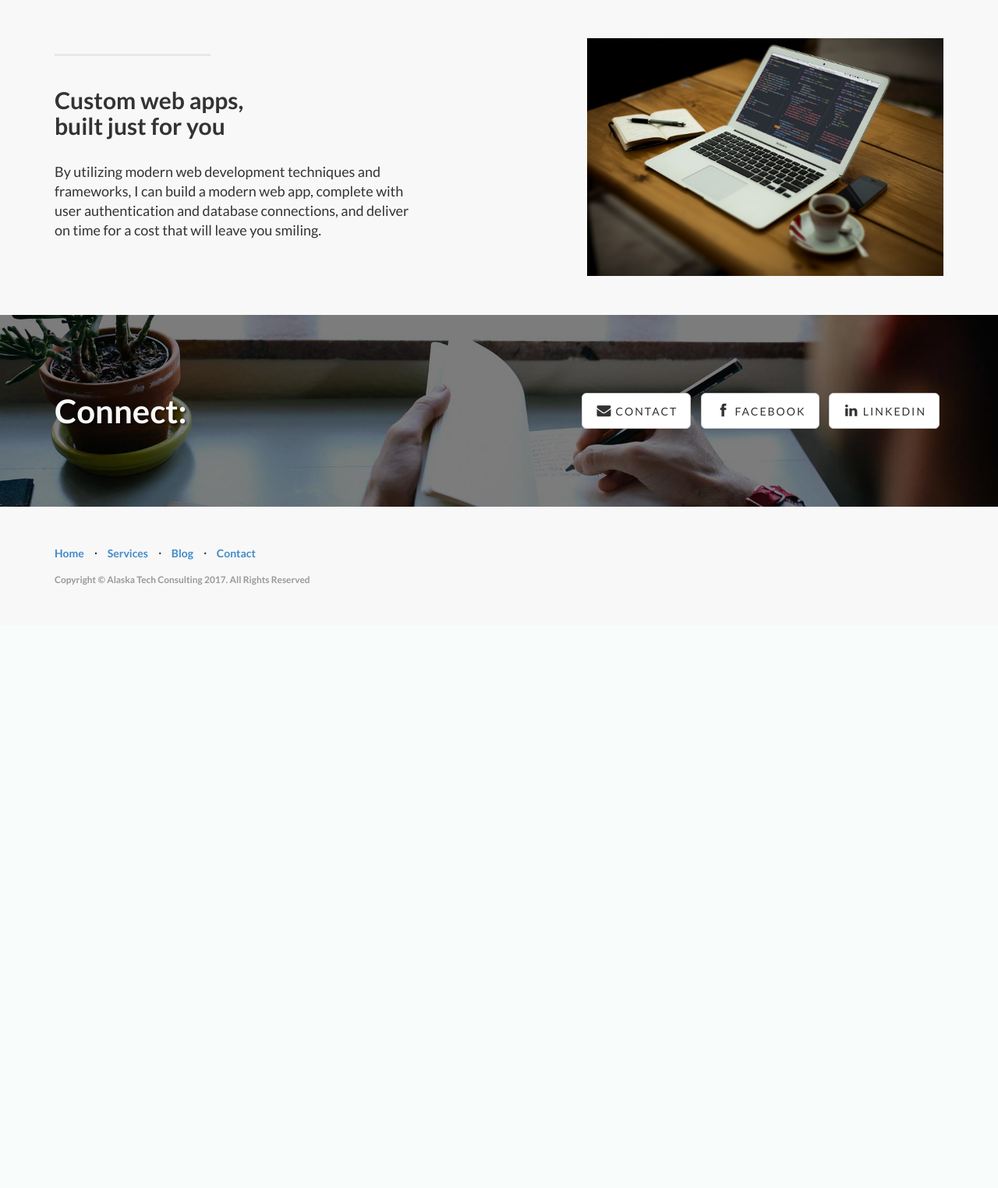
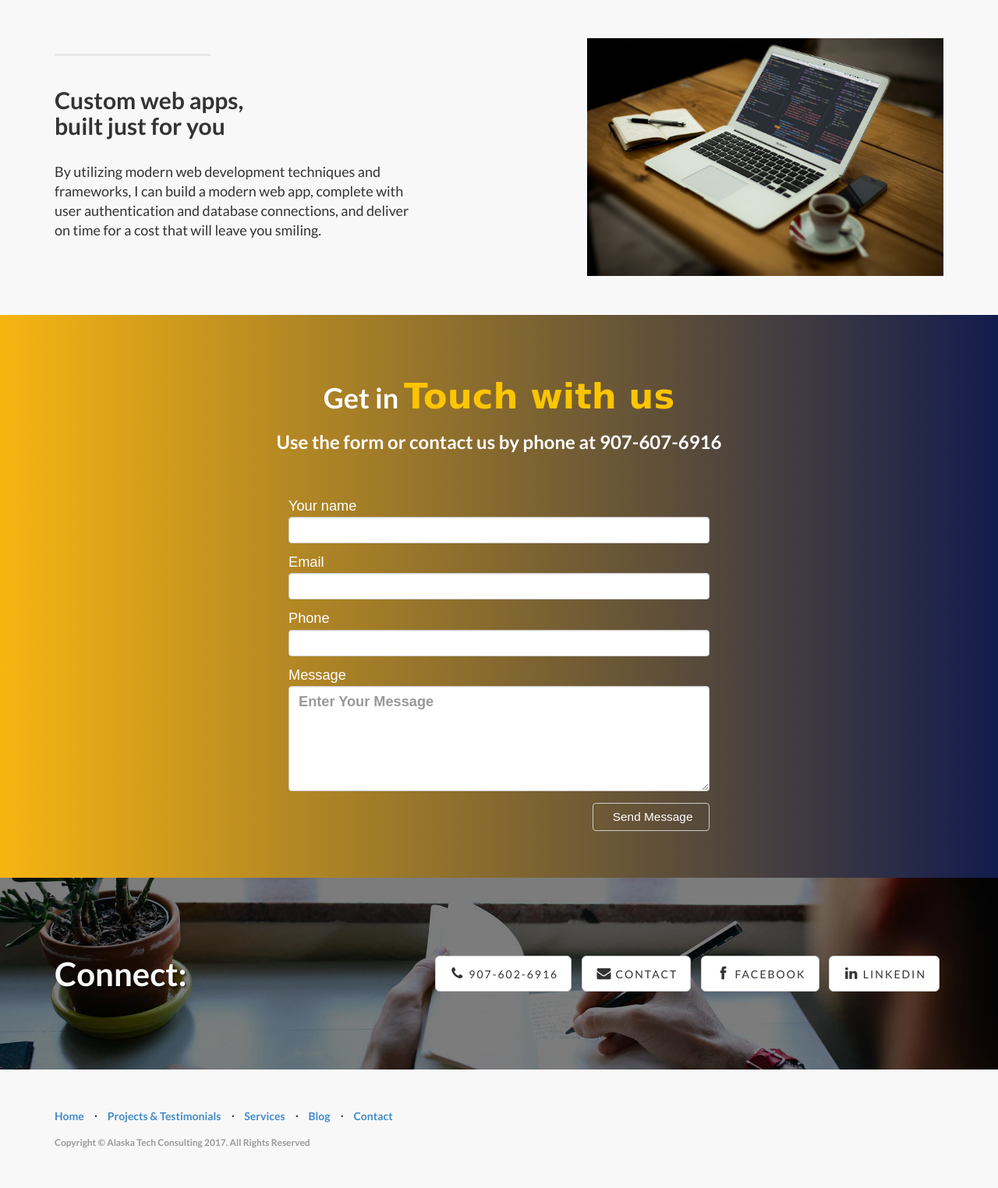
Before and after one commit to paulmoliva/alaskaTechConsulting, a Flask app: page / in a window 1280 px wide. Shown: the part 1955-3479 px from the top of the page at 78% size. Before the commit the page ends 2706 px from the top, so only its background shows below. Run offline with Flask 2, Linux system fonts and the light colour scheme; some libraries are stand-ins or nearby versions.

```diff
--- a/application.py
+++ b/application.py
@@ -20,6 +20,11 @@ def services():
 @application.route('/contact')
 def contact():
     return flask.render_template('contact.html')
+
+
+@application.route('/portfolio')
+def portfolio():
+    return flask.render_template('portfolio.html')
 
 
 @application.route('/form-submit', methods=['POST'])
--- a/static/css/custom.css
+++ b/static/css/custom.css
@@ -3,7 +3,7 @@
 }
 
 .navbar-default {
-    background-color: rgba(22,22,22,0.5);
+    background-color: rgba(22,22,22,0.75);
     border-color: transparent;
 }
 
@@ -26,8 +26,8 @@
   width: 100%;
   width: 100vw;
   background: #3a6186; /* fallback for old browsers */
-  background: -webkit-linear-gradient(to left, #3a6186 , #89253e); /* Chrome 10-25, Safari 5.1-6 */
-  background: linear-gradient(to left, #3a6186 , #89253e); /* W3C, IE 10+/ Edge, Firefox 16+, Chrome 26+, Opera 12+, Safari 7+ */
+  background: -webkit-linear-gradient(to left, #121c4d , #f7b512); /* Chrome 10-25, Safari 5.1-6 */
+  background: linear-gradient(to left, #121c4d , #f7b512); /* W3C, IE 10+/ Edge, Firefox 16+, Chrome 26+, Opera 12+, Safari 7+ */
     color : #fff;
 }
 .contact-section{
@@ -64,5 +64,4 @@ textarea.form-control {
   width: 150px;
   background-color: transparent;
   color: #fff;
-
 }
--- /dev/null
+++ b/templates/contact-form.html
@@ -0,0 +1,60 @@
+<section id="contact">
+    <div class="section-content">
+      <h1 class="section-header">Get in <span class="content-header wow fadeIn " data-wow-delay="0.2s" data-wow-duration="2s"> Touch with us</span></h1>
+      <h3>Use the form or contact us by phone at 907-607-6916</h3>
+    </div>
+    <div class="contact-section">
+    <div class="container" id="contact-container">
+      <form id="contact-form">
+        <div class="col-md-6 col-md-offset-3">
+            <div class="form-group">
+              <label for="exampleInputUsername">Your name</label>
+              <input type="text" class="form-control" id="name-input">
+            </div>
+            <div class="form-group">
+              <label for="exampleInputEmail">Email</label>
+              <input type="email" class="form-control" id="email-input">
+            </div>
+            <div class="form-group">
+              <label for="telephone">Phone</label>
+              <input type="tel" class="form-control" id="phone-input">
+            </div>
+            <div class="form-group">
+              <label for ="description"> Message</label>
+              <textarea  class="form-control" id="message-input" placeholder="Enter Your Message"></textarea>
+            </div>
+            <div>
+              <button type="button" class="btn btn-default submit"><i class="fa fa-paper-plane" aria-hidden="true"></i>  Send Message</button>
+            </div>
+          </div>
+      </form>
+    </div>
+  </section>
+
+  <script>
+    $('.submit').on('click', e => {
+      e.preventDefault();
+      $(e.target).prop("disabled", true);
+      const name = $('#name-input').val();
+      const email = $('#email-input').val();
+      const phone = $('#phone-input').val();
+      const message = $('#message-input').val();
+      $.ajax({
+        url:'/form-submit',
+        method: 'POST',
+        data: JSON.stringify({
+          name: name,
+          email: email,
+          phone: phone,
+          message: message
+        }),
+        contentType: 'application/json',
+        success: () => {
+          const formElement = $('#contact-form')
+          formElement.animate({height: 0}, 500);
+          setTimeout( () => formElement.remove(), 450);
+          $('#contact-container').append(`<h3 style="text-align: center;">Thanks! We will be in touch soon.</h3>`)
+        }
+      })
+    })
+  </script>
--- a/templates/footer.html
+++ b/templates/footer.html
@@ -3,11 +3,13 @@
     <div class="container">
 
         <div class="row">
-            <div class="col-lg-6">
+            <div class="col-lg-4">
                 <h2>Connect:</h2>
             </div>
-            <div class="col-lg-6">
+            <div class="col-lg-8">
                 <ul class="list-inline banner-social-buttons">
+                    <li><a href="/contact" class="btn btn-default btn-lg"><i class="fa fa-phone fa-fw"></i> <span class="network-name">907-602-6916</span></a>
+                    </li>
                     <li><a href="/contact" class="btn btn-default btn-lg"><i class="fa fa-envelope fa-fw"></i> <span class="network-name">Contact</span></a>
                     </li>
                     <li><a href="https://www.facebook.com/AlaskaTechConsulting/" target="_blank" class="btn btn-default btn-lg"><i class="fa fa-facebook fa-fw"></i> <span class="network-name">Facebook</span></a>
@@ -34,6 +36,10 @@
                     </li>
                     <li class="footer-menu-divider">&sdot;</li>
                     <li>
+                        <a href="/portfolio">Projects & Testimonials</a>
+                    </li>
+                    <li class="footer-menu-divider">&sdot;</li>
+                    <li>
                         <a href="/services">Services</a>
                     </li>
                     <li class="footer-menu-divider">&sdot;</li>
--- a/templates/home.html
+++ b/templates/home.html
@@ -13,7 +13,10 @@
                     <hr class="intro-divider">
                     <ul class="list-inline intro-social-buttons">
                         <li>
-                            <a href="mailto:paulmoliva+aktech@gmail.com" class="btn btn-default btn-lg"><i class="fa fa-envelope fa-fw"></i> <span class="network-name">Email</span></a>
+                            <a href="/contact" class="btn btn-default btn-lg"><i class="fa fa-phone fa-fw"></i> <span class="network-name">907-602-6916</span></a>
+                        </li>
+                        <li>
+                            <a href="/contact" class="btn btn-default btn-lg"><i class="fa fa-envelope fa-fw"></i> <span class="network-name">Email</span></a>
                         </li>
                         <li>
                             <a href="https://www.facebook.com/AlaskaTechConsulting/" target="_blank" class="btn btn-default btn-lg"><i class="fa fa-facebook fa-fw"></i> <span class="network-name">Facebook</span></a>
@@ -115,4 +118,7 @@
 
 </div>
 <!-- /.content-section-a -->
+
+{% include 'contact-form.html' %}
+
 {% endblock %}
--- a/templates/navbar.html
+++ b/templates/navbar.html
@@ -13,9 +13,9 @@
         <!-- Collect the nav links, forms, and other content for toggling -->
         <div class="collapse navbar-collapse navbar-right navbar-ex1-collapse">
             <ul class="nav navbar-nav">
-                <!--<li>-->
-                    <!--<a href="#about">Portfolio</a>-->
-                <!--</li>-->
+                <li>
+                    <a href="/portfolio">Projects & Testimonials</a>
+                </li>
                 <li>
                     <a href="/services">Services and Rates</a>
                 </li>
@@ -44,7 +44,7 @@
           });
         } else {
           header.css({
-            backgroundColor:'rgba(22,22,22,0.5',
+            backgroundColor:'rgba(22,22,22,0.75',
           });
         }
       });
--- a/templates/services.html
+++ b/templates/services.html
@@ -6,9 +6,9 @@
         <div class="row">
             <div class="col-lg-5 col-sm-6">
                 <div class="clearfix"></div>
-                <h2 class="section-heading">Custom Wordpress Website</h2>
+                <h2 class="section-heading">Custom Website</h2>
                 <p class="lead">
-                    A high quality website is a must these days. Wordpress sites are easily editable and customizable. Get your name out there and wow your customers!
+                    A high quality website is a must these days. Our custom sites are easily editable and customizable. Get your name out there and wow your customers!
                 </p>
                 <p class="lead">
                     After your initial consultation, simply provide content for your page, and expect delivery in 1-2 weeks. We can also provide copywriting and editing of content for an additional fee.
@@ -82,4 +82,6 @@
     </div>
 </div>
 
+{% include 'contact-form.html' %}
+
 {% endblock %}
```
Also changed, not shown: templates/contact.html (+1 -60 lines), templates/portfolio.html (added, +26 -0 lines).
